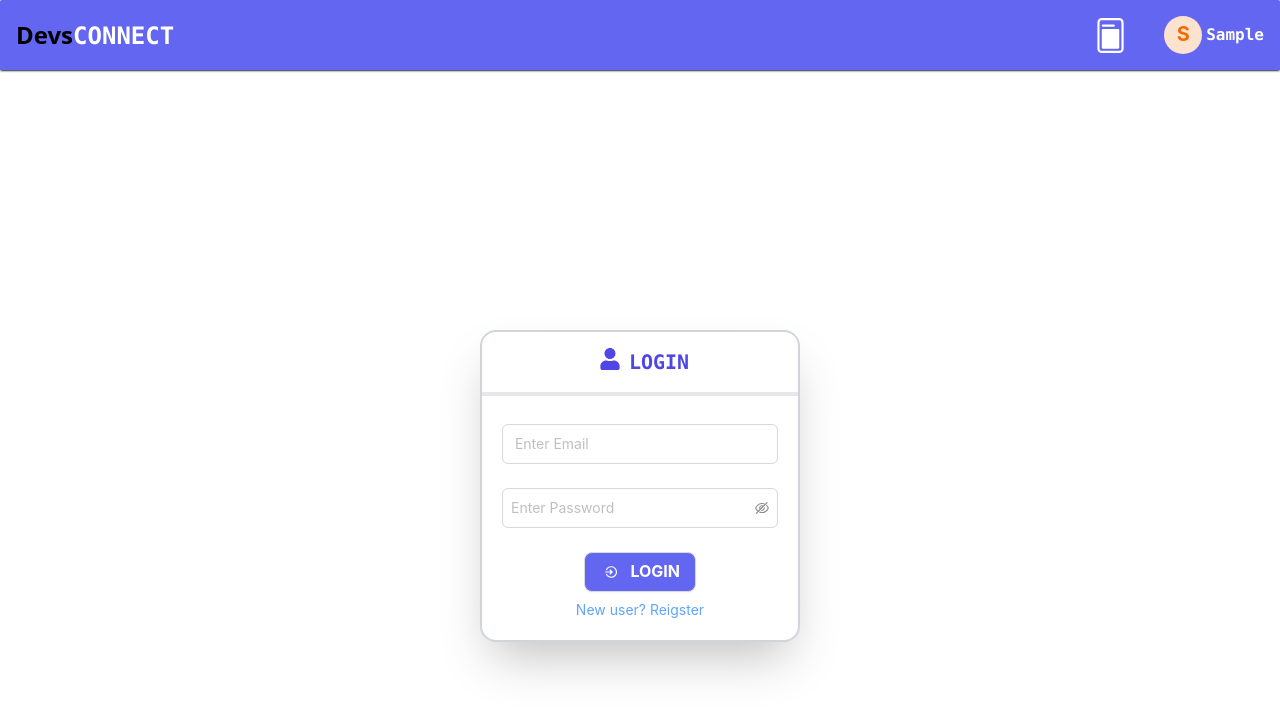
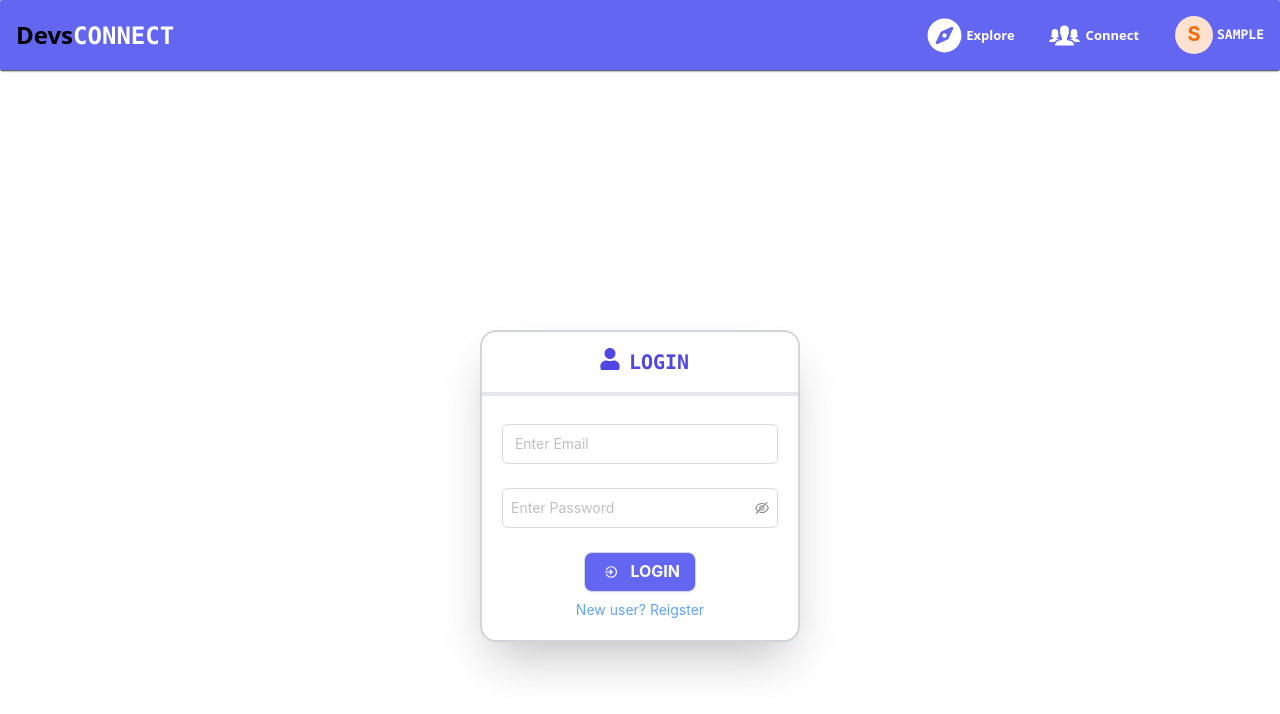
Before and after one commit to RohanM-12/DevsConnnect, a React (Vite) app in the folder frontend/: page /login in a window 1280 px wide. Shown: the top 714 px of the page. Built offline with nearby package versions, Linux system fonts and the light colour scheme; sample sign-in values are in the browser's storage.

Commit message:
started with building network part of application

```diff
--- a/frontend/src/Components/PostCard.jsx
+++ b/frontend/src/Components/PostCard.jsx
@@ -9,8 +9,9 @@ import { AiFillDelete } from "react-icons/ai";
 import axios from "axios";
 import RequestContribModal from "./RequestContribModal";
 import { IoCheckmarkDoneCircleSharp } from "react-icons/io5";
+import { RiUserFollowLine } from "react-icons/ri";
 const { Meta } = Card;
-const PostCard = ({ post, del, deletePost }) => {
+const PostCard = ({ post, isMyProfile, deletePost }) => {
   console.log(post);
   const [liked, setLiked] = useState();
   const [likesCount, setLikesCount] = useState(post?.likes?.length);
@@ -96,7 +97,7 @@ const PostCard = ({ post, del, deletePost }) => {
           </>,
           <>
             <span className="flex justify-center items-center mt-0 text-blue-500 ">
-              {del ? (
+              {isMyProfile ? (
                 <AiFillDelete
                   size={25}
                   onClick={() => deletePost({ id: post?.id })}
@@ -148,6 +149,7 @@ const PostCard = ({ post, del, deletePost }) => {
           }
           title={
             <>
+              <div>
                 <span
                   className="hover:cursor-pointer hover:text-blue-300"
                   onClick={() => navigate(`/detailsPost/${post?.id}`)}
@@ -156,6 +158,23 @@ const PostCard = ({ post, del, deletePost }) => {
                     ? post?.name?.substring(0, 20) + "..."
                     : post?.name}
                 </span>
+                {!isMyProfile && (
+                  <span className="float-end">
+                    <button
+                      style={{
+                        fontSize: "12px",
+                        paddingInline: "10px",
+                      }}
+                      className=" flex justify-center items-center bg-gray-700 text-white rounded-xl p-0.5"
+                    >
+                      <span>
+                        <RiUserFollowLine size={15} className="mr-1" />
+                      </span>
+                      Follow
+                    </button>
+                  </span>
+                )}
+              </div>
             </>
           }
           {...console.log(post?.technologiesUsed)}
--- a/frontend/src/Components/navbar.jsx
+++ b/frontend/src/Components/navbar.jsx
@@ -4,7 +4,8 @@ import { PiUserListBold } from "react-icons/pi";
 import { RiLogoutCircleLine } from "react-icons/ri";
 import { useAuth } from "../contexts/authContext";
 import { RiLoginCircleLine } from "react-icons/ri";
-import { BsFilePost } from "react-icons/bs";
+import { FaCompass } from "react-icons/fa";
+import { IoIosPeople } from "react-icons/io";
 const Navbar = () => {
   const navigate = useNavigate();
   const [auth, setAuth] = useAuth();
@@ -42,13 +43,31 @@ const Navbar = () => {
             to="/explorePosts"
             className="text-white text-lg flex items-center font-bold mb-0 "
           >
-            <BsFilePost size={35} />
-            {/* <span className="hidden lg:flex"></span> */}
+            {/* <BsFilePost size={35} /> */}
+            <FaCompass size={35} />
+            <p
+              style={{ fontSize: "13px" }}
+              className="text-white ml-1 font-bold hidden lg:flex "
+            >
+              Explore
+            </p>
           </Link>
-          {!auth.user && (
+          <Link
+            className="text-white text-lg flex items-center font-bold mb-0 "
+            to={"/network"}
+          >
+            <IoIosPeople className="text-white" size={35} />
+            <p
+              style={{ fontSize: "13px" }}
+              className="text-white ml-1 font-bold hidden lg:flex "
+            >
+              Connect
+            </p>
+          </Link>
+          {!auth?.user && (
             <Link
               to="/login"
-              className="text-white text-lg flex items-center  font-bold  "
+              className="text-white text-sm flex items-center  font-bold  "
             >
               <RiLoginCircleLine className="mr-1" size={25} /> Login
             </Link>
@@ -70,6 +89,8 @@ const Navbar = () => {
                 >
                   {/* <PiUserCircleFill fontSize={35} className="text-white" /> */}
                   {auth?.user && (
+                    <>
+                      <div>
                         <Avatar
                           className="mx-1 font-bold"
                           style={{
@@ -81,10 +102,15 @@ const Navbar = () => {
                         >
                           {auth?.user?.name?.substring(0, 1).toUpperCase()}
                         </Avatar>
+                      </div>
+                    </>
                   )}
-
-                  <p className="text-white font-mono font-bold hidden lg:flex ">
-                    {auth && auth?.user?.name.trim().split(" ")[0]}
+                  <p
+                    style={{ fontSize: "13px" }}
+                    className="text-white font-mono font-bold hidden lg:flex "
+                  >
+                    {auth &&
+                      auth?.user?.name?.trim()?.split(" ")[0]?.toUpperCase()}
                   </p>
                 </span>
               </Space>
--- a/frontend/src/Pages/ContributionRequests.jsx
+++ b/frontend/src/Pages/ContributionRequests.jsx
@@ -1,6 +1,6 @@
 import React, { useEffect, useState } from "react";
 import AdminMenu from "../Components/AdminMenu";
-import { Avatar, List, Radio, Skeleton } from "antd";
+import { Avatar, List, Radio } from "antd";
 import { useAuth } from "../contexts/authContext";
 import axios from "axios";
 import dayjs from "dayjs";
@@ -155,7 +155,7 @@ const ContributionRequests = () => {
                           </p>
                           <p>
                             <span className="font-semibold text-gray-600">
-                              Wishes to work on :{" "}
+                              Wishes to work on :
                             </span>
                             {item?.wishesToWorkOn}
                           </p>
--- a/frontend/src/Pages/DetailPost.jsx
+++ b/frontend/src/Pages/DetailPost.jsx
@@ -59,6 +59,10 @@ const DetailPost = () => {
             <div className="flex items-center mb-4">
               <span className="font-semibold mr-2">Uploaded By:</span>
               <span>{postData?.user}</span>
+            </div>
+            <div className="flex items-center mb-4">
+              <span className="font-semibold mr-2">College Name:</span>
+              <span>{postData?.collegeName}</span>
             </div>
             <div className="flex  justify-start items-center">
               <FaHeart key={"liked"} className="text-red-600 mx-2 " size={23} />
--- a/frontend/src/Pages/MyUploads.jsx
+++ b/frontend/src/Pages/MyUploads.jsx
@@ -54,7 +54,7 @@ const MyUploads = () => {
             <PostCard
               post={post}
               key={post?.id}
-              del={post?.id}
+              isMyProfile={post?.id}
               deletePost={deletePost}
             />
           ))}
--- a/frontend/src/Pages/explorePosts.jsx
+++ b/frontend/src/Pages/explorePosts.jsx
@@ -3,6 +3,8 @@ import React, { useEffect, useState } from "react";
 import PostCard from "../Components/PostCard";
 import Spinner from "../Components/Spinner";
 import { useAuth } from "../contexts/authContext";
+import { Input } from "antd";
+import { FaSearch } from "react-icons/fa";
 
 const ExplorePosts = () => {
   const [posts, setPosts] = useState([]);
@@ -32,6 +34,14 @@ const ExplorePosts = () => {
           <span className="">All Posts </span>
         </h1>
       </div>
+      <div>
+        <div className="border-t-2 my-5"></div>
+
+        <div className="w-80 mx-10">
+          <Input placeholder="Search Post" suffix={<FaSearch />} size="large" />
+        </div>
+        <div className="border-t-2 my-5"></div>
+      </div>
       {posts?.length > 0 ? (
         <div className=" grid xl:grid-cols-4 md:grid-cols-3  sm:grid-cols-1 sm:items-center mt-10 p-3 ">
           {posts?.map((item) => (
--- a/frontend/src/Pages/userProfile.jsx
+++ b/frontend/src/Pages/userProfile.jsx
@@ -55,7 +55,7 @@ const UserProfile = () => {
         <AdminMenu selectedTab={selectedTab} setSelectedTab={setSelectedTab} />
       </div>
       <div className="mt-5 p-5">
-        <div className="grid grid-cols-2">
+        <div className="grid lg:grid-cols-2 md:grid-cols-1 sm:grid-cols-1">
           <div className="col-span-1 p-5 shadow-lg ">
             <div className="p-5 shadow-lg border-gray-200 border-2  rounded-lg">
               <Form
```
Also changed, not shown: 1 other file (tests, documents, lock files or other folders). Lines whose indentation alone changed are shown as unchanged.
